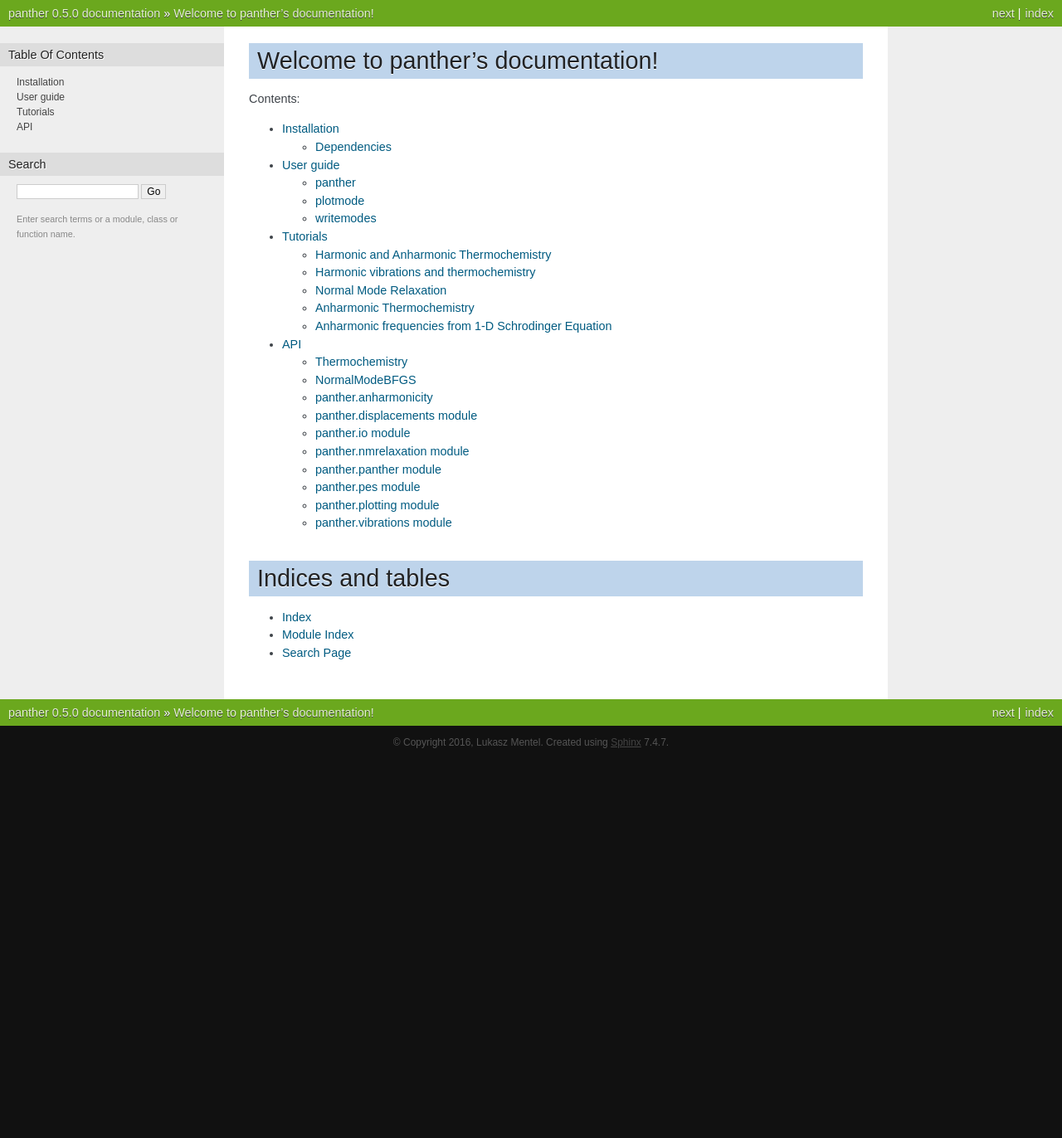
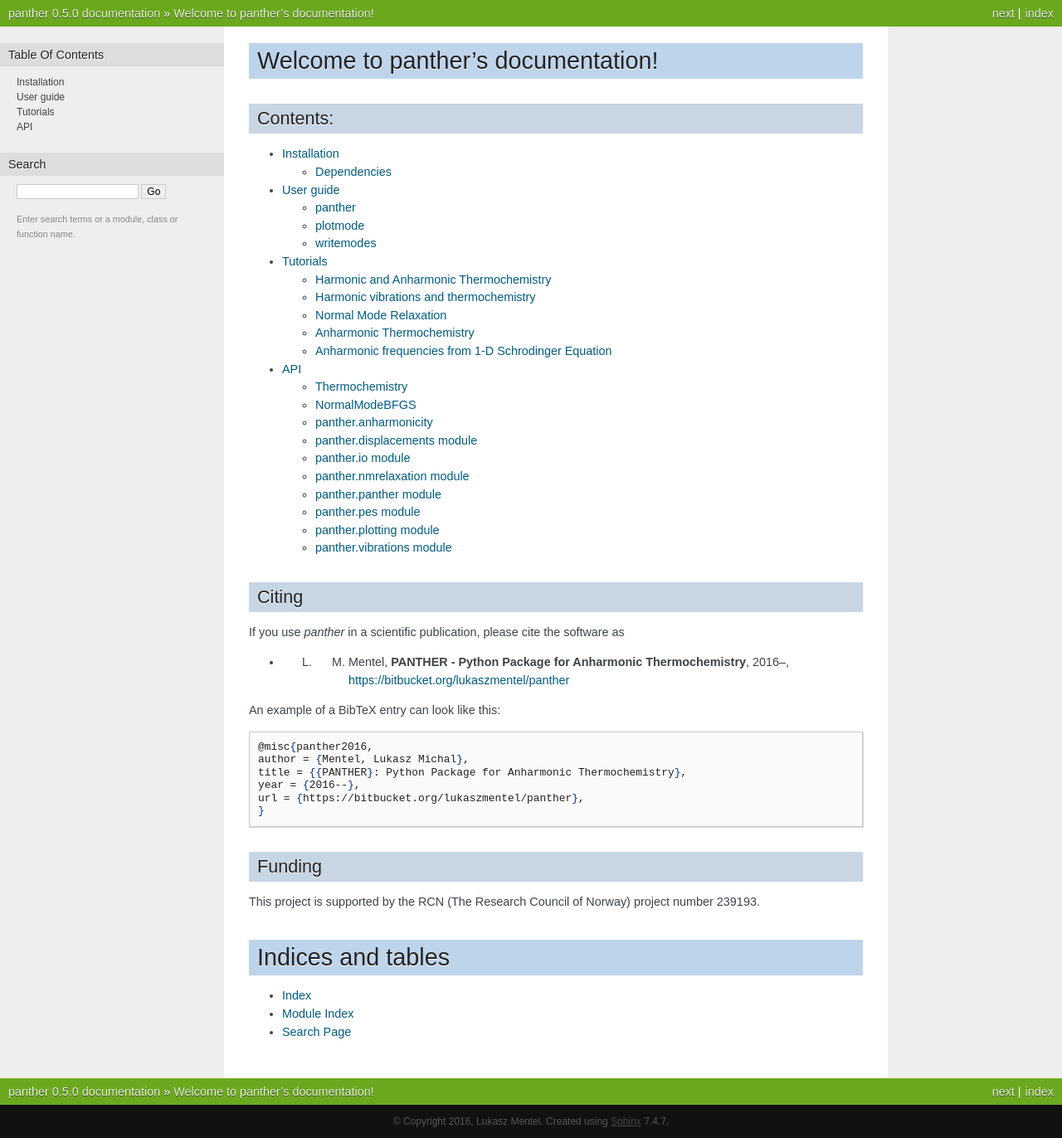
Before and after one commit to lmmentel/panthera, a Sphinx documentation site: the page built from docs/source/index.rst, in a window 1280 px wide. Shown: the whole page at 83% size. Built offline with Sphinx 7.4.7, drawn with Linux system fonts in a browser that asks for light colours; before the commit the page ends 915 px from its top, so only the background shows below that.

Commit message:
added a citation and project number reference to the docs

```diff
--- a/docs/source/index.rst
+++ b/docs/source/index.rst
@@ -6,7 +6,9 @@
 Welcome to panther's documentation!
 ====================================
 
+
 Contents:
+---------
 
 .. toctree::
    :maxdepth: 2
@@ -16,6 +18,31 @@
    Tutorials <tutorials>
    API <api>
 
+Citing
+------
+
+If you use *panther* in a scientific publication, please cite the software as
+
+- L. M. Mentel, **PANTHER - Python Package for Anharmonic Thermochemistry**, 2016--, `https://bitbucket.org/lukaszmentel/panther <https://bitbucket.org/lukaszmentel/panther>`_
+
+An example of a BibTeX entry can look like this:
+
+.. code-block:: TeX
+
+   @misc{panther2016,
+   author = {Mentel, Lukasz Michal},
+   title = {{PANTHER}: Python Package for Anharmonic Thermochemistry},
+   year = {2016--},
+   url = {https://bitbucket.org/lukaszmentel/panther},
+   }
+
+
+Funding
+-------
+
+This project is supported by the RCN (The Research Council of Norway) project
+number 239193.
+
 Indices and tables
 ==================
 
```
